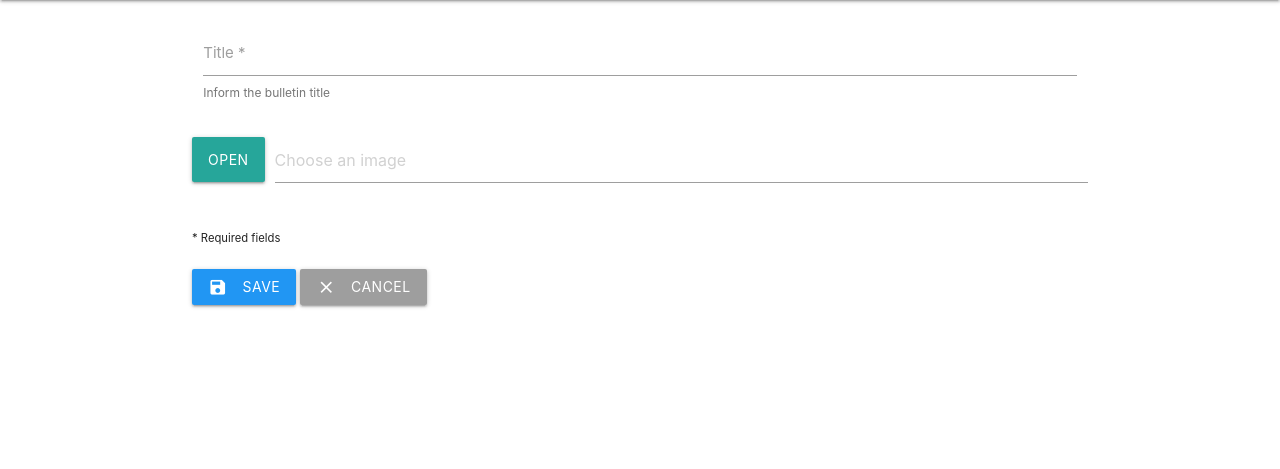
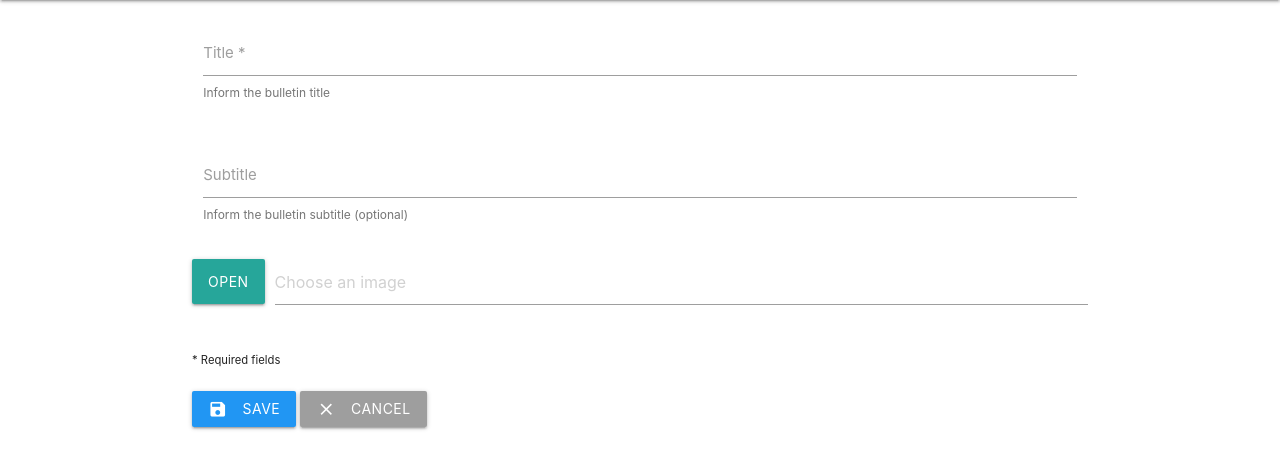
Before and after one commit to pauloafpjunior/tulip, a CodeIgniter app: page /tulipweb/index.php/bulletins/save in a window 1280 px wide. Shown: the part 157-626 px from the top of the page. Run offline with CodeIgniter, Linux system fonts and the light colour scheme; some libraries are stand-ins or nearby versions.

Commit message:
subtitle

```diff
--- a/application/controllers/Bulletins.php
+++ b/application/controllers/Bulletins.php
@@ -108,6 +108,7 @@ class Bulletins extends CI_Controller {
 		$bulletin = new stdClass();
 		$bulletin->id = null;
 		$bulletin->title = $this->input->post('title');
+		$bulletin->subtitle = $this->input->post('subtitle');
 		$bulletin->created_at = (new DateTime)->format('Y-m-d H:i:s');
 		$bulletin->organization_id = $this->session->userdata('org_id');
 		$bulletin->image = $image_path;
--- a/application/views/bulletins/create.php
+++ b/application/views/bulletins/create.php
@@ -10,6 +10,13 @@
       <input id="title" name="title" type="text" class="validate <?php if (form_error('title')) {echo 'invalid';}?>">
       <label for="title">Title *</label>
       <span class="helper-text" data-error="<?php echo form_error('title', ' ', ' '); ?>">Inform the bulletin title</span>
+    </div>
+  </div>
+  <div class="row">
+    <div class="input-field col s12">
+      <input id="subtitle" name="subtitle" type="text">
+      <label for="subtitle">Subtitle</label>
+      <span class="helper-text">Inform the bulletin subtitle (optional)</span>
     </div>
   </div>
   <div class="row">
--- a/application/views/bulletins/index.php
+++ b/application/views/bulletins/index.php
@@ -20,6 +20,8 @@
       <div class="col s12 m6 l9">
         <h5>
           <strong><?php echo $bul['title']; ?></strong>
+        </h5>
+        <p><i><?php echo $bul['subtitle']; ?></i></p>
         <div class="switch">
           <label>
             Unpublished
@@ -28,8 +30,6 @@
             Published
           </label>
         </div>
-
-        </h5>
         <p class="grey lighten-2">Created at: <?php echo time_elapsed_string($bul['created_at']) ?></p>
         <a class="waves-effect waves-light btn teal" href="<?php echo site_url(); ?>bulletins/entry/<?php echo $bul['id']; ?>">
           <i class="material-icons right">send</i>
```
Lines whose indentation alone changed are shown as unchanged.
